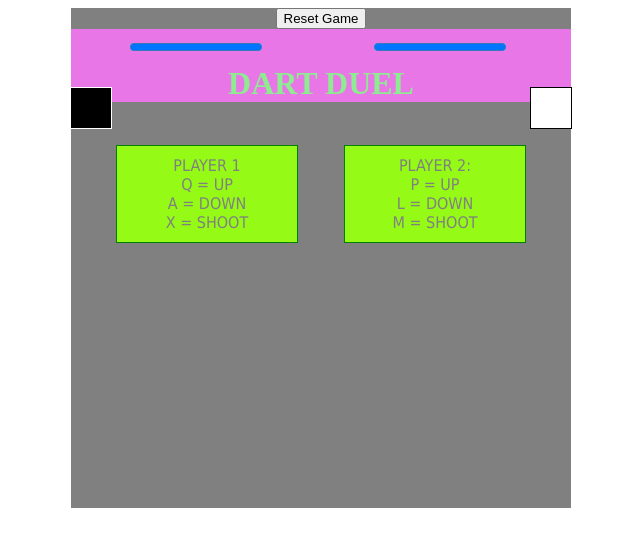
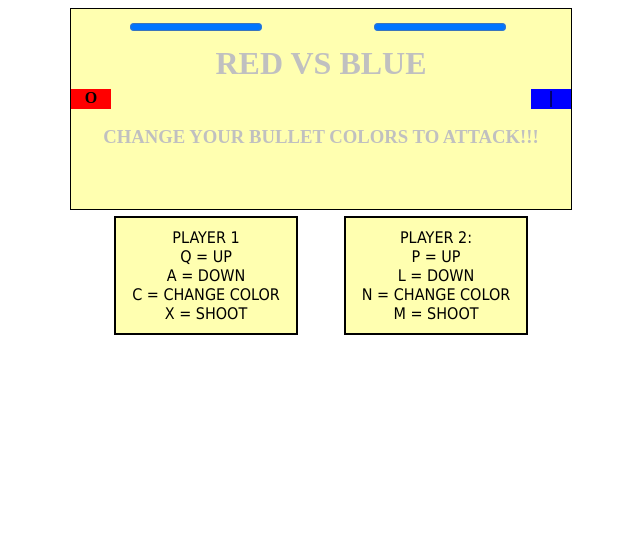
Before and after one commit to vtranwd/ninjas, a plain HTML site: page index.html in a window 1280 px wide. Shown: the whole page, without its empty margins (319-959 px from the left). Drawn offline with nearby package versions, Linux system fonts and the light colour scheme.

Commit message:
minor visual improvements

```diff
--- a/index.html
+++ b/index.html
@@ -1,4 +1,50 @@
 <!DOCTYPE html>
+<html lang="en">
+
+<head>
+  <meta charset="UTF-8">
+  <title>RED VS BLUE</title>
+  <link rel="stylesheet" type="text/css" href="stylesheet.css">
+</head>
+
+<body>
+  <div class="container">
+    <div class="game-area">
+
+      <div class="playerShips">
+        <div class="players" id="player1">O</div>
+            <progress id="player1Health" max="10" value="10"></progress>
+        <div class="players" id="player2">|</div>
+            <progress id="player2Health" max="10" value="10"></progress>
+      </div>
+      <h1>RED VS BLUE</h1>
+
+      <h3><br><br>CHANGE YOUR BULLET COLORS TO ATTACK!!!</h3>
+    </div><br>
+    <main class="inline-block-center">
+      <div class="player1Instructions">
+          PLAYER 1<br>
+          Q  =  UP<br>
+          A  =  DOWN<br>
+          C  =  CHANGE COLOR<br>
+          X  =  SHOOT
+      </div>
+      <div class="player2Instructions">
+          PLAYER 2:<br>
+          P  =  UP<br>
+          L  =  DOWN<br>
+          N  =  CHANGE COLOR<br>
+          M  =  SHOOT
+      </div>
+    </main>
+  </div>
+  <script src="https://ajax.googleapis.com/ajax/libs/jquery/2.2.0/jquery.min.js"></script>
+  <script src="main.js"></script>
+</body>
+</html>
+
+
+<!-- <!DOCTYPE html>
 <html lang="en">
 
 <head>
@@ -35,8 +81,9 @@
           M  =  SHOOT
       </div>
     </main>
+    <div id="background"
   </div>
   <script src="https://ajax.googleapis.com/ajax/libs/jquery/2.2.0/jquery.min.js"></script>
   <script src="main.js"></script>
 </body>
-</html>
+</html> -->
--- a/main.js
+++ b/main.js
@@ -7,13 +7,13 @@ var player1 = $('#player1')
 player1.data('x', 0)
 player1.data('y', 0)
 player1.data('w', 40)
-player1.data('h', 40)
+player1.data('h', 25)
 
 var player2 = $('#player2')
 player2.data('x2', 0)
 player2.data('y2', 0)
 player2.data('w2', 40)
-player2.data('h2', 40)
+player2.data('h2', 25)
 
 //player1 moves up
 $(document).keypress(function(key) {
@@ -27,7 +27,22 @@ $(document).keypress(function(key) {
     player1.css("top", "+=10px");
   }
 });
-
+//player1's color change function
+var player1Count = 0
+$(document).keypress(function(key) {
+  if (key.which === 99) {
+    player1Count++;
+    //if odd, remove red and make blue.
+    if(player1Count % 2 != 0) {
+     player1.removeClass('red');
+     player1.addClass('blue');
+    }
+    else if(player1Count %2 == 0) {
+      player1.removeClass('blue');
+     player1.addClass('red');
+    }
+  }
+});
 //player1's shoot button
 $(document).keypress(function(key){
   if (key.which === 120) {
@@ -100,6 +115,19 @@ $(document).keypress(function(key){
   }
 })
 
+/*// var p1HealthBar = 20;
+// progressBarSim(p1HealthBar);
+//player1 health bar
+// var hitPoints;????
+// var health = document.getElementById("player1Health")
+// bar.value = bar.value()
+// if(collision(newBullet, player2) === true) {
+//   player2.hitPointBar = (0);
+//   if (p2HPBar < 1) {
+// var damage = function(health){
+//   health.value -= 1};*/
+// })
+
 //player2 moves up
 $(document).keypress(function(key) {
 if (key.which === 112 && player2.position().top > 0) {
@@ -112,7 +140,22 @@ $(document).keypress(function(key) {
     player2.css("top", "+=10px");
   }
 });
-
+//player2's color change function
+var player2Count = 0;
+$(document).keypress(function(key) {
+  if (key.which === 110) {
+    player2Count++;
+    //if odd, remove red and make blue.
+    if(player2Count % 2 != 0) {
+     player2.removeClass('blue');
+     player2.addClass('red');
+    }
+    else if(player2Count %2 == 0) {
+      player2.removeClass('red');
+     player2.addClass('blue');
+    }
+  }
+});
 //player2's bullet animation
 $(document).keypress(function(key) {
   if (key.which === 109) {
--- a/stylesheet.css
+++ b/stylesheet.css
@@ -1,5 +1,108 @@
-/*body {
-    background-color:black;
+
+h1 {
+  margin: auto;
+  text-align: center;
+  font-family: Arial-black;
+  color: #C0C0C0;
+  background-color: #ffffb0;
+}
+
+h3 {
+ margin: auto;
+  text-align: center;
+  font-family: Arial-black;
+  color: #C0C0C0;
+}
+
+.container {
+  text-align: center;
+  margin: auto;
+  position: relative;
+  height: 200px;
+  width: 500px;
+  border: 1px solid black;
+  background-color: #ffffb0;
+}
+main.inline-block-center {
+  display: inline-block;
+  margin: auto;
+  position: relative;
+  text-align: center;
+}
+
+#player1Health[value], #player2Health[value]{
+  float: left;
+  width: 132px;
+  color: #8FEB91;
+  margin: 10px 53px 10px 59px;
+}
+
+.player1Instructions, .player2Instructions {
+  width: 160px;
+  padding: 10px;
+  float: left;
+  text-align: center;
+  font-family: tahoma;
+  background-color: #ffffb0;
+  border: 2px solid #000000;
+  color: #000000;
+  margin: 50px 23px 0px 23px;
+}
+
+#player1 {
+  text-align: center;
+  font-weight: bold;
+  top: 80px;
+  left: 0px;
+  position: absolute;
+  color: black;
+  height: 20px;
+  width: 40px;
+  background-color: red;
+}
+#player1.blue {
+  background-color: blue;
+}
+.player1Bullets {
+  position: absolute;
+  color: black;
+  height: 10px;
+  width: 15px;
+  background-color: red;
+}
+.player1Bullets.blue {
+  background-color: blue;
+}
+
+#player2 {
+  font-weight: bold;
+  top: 80px;
+  right: 0px;
+  position: absolute;
+  color: black;
+  height: 20px;
+  width: 40px;
+  background-color: blue;
+}
+#player2.red {
+  background-color: red;
+}
+.player2Bullets {
+  position: absolute;
+  left: 450px;
+  color: black;
+  height: 10px;
+  width: 15px;
+  background-color: blue;
+}
+.player2Bullets.red {
+  background-color: red;
+}
+
+
+/*
+body {
+  background-color:black;
 }
 
 body:after {
@@ -21,6 +124,7 @@ main {
     padding:20px;
 }
 */
+/*
 h1 {
   margin: auto;
   text-align: center;
@@ -82,7 +186,7 @@ main.inline-block-center {
   background-color: black;
   outline: white solid 1px;
 }
-}
+
 .player1Bullets {
   position: absolute;
   color: black;
@@ -105,7 +209,7 @@ main.inline-block-center {
   background-color: white;
   outline: black solid 1px;
 }
-}
+
 .player2Bullets {
   position: absolute;
   left: 450px;
@@ -116,4 +220,4 @@ main.inline-block-center {
 }
 .player2Bullets.white {
   background-color: white;
-}
+} */
```
